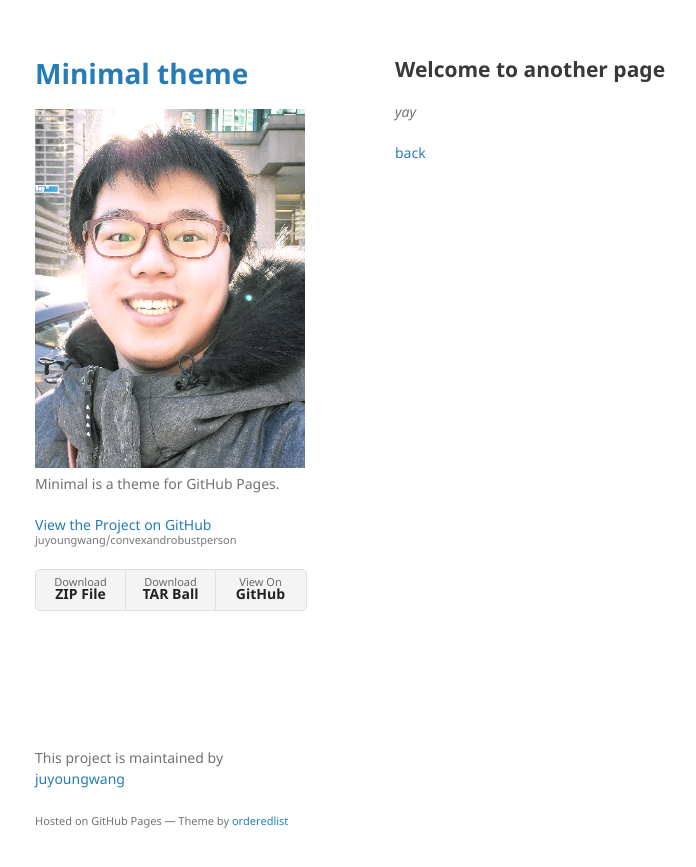
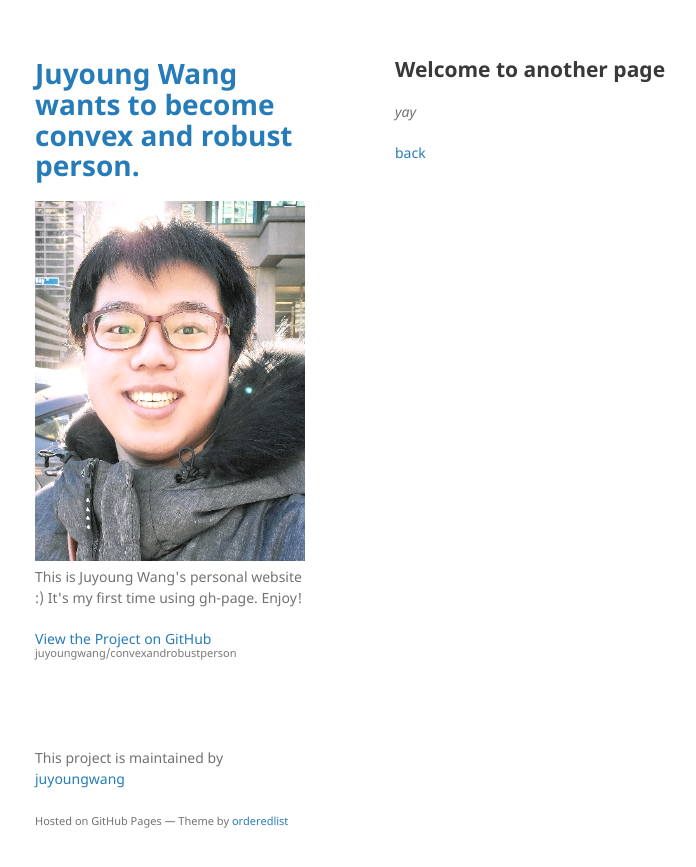
Before and after one commit to juyoungwang/convexandrobustperson, a Jekyll site: the page built from another-page.md, in a window 1280 px wide. Shown: the top 867 px of the page, without its empty margins (175-871 px from the left). Built offline with Jekyll 4.4.1, drawn with Linux system fonts in a browser that asks for light colours; our own code applies the rules of GitHub Pages for plain Markdown files.

Commit message:
Description change

```diff
--- a/_config.yml
+++ b/_config.yml
@@ -1,6 +1,6 @@
-title: Minimal theme
+title: Juyoung Wang wants to become convex and robust person.
 logo: /assets/img/logo.png
-description: Minimal is a theme for GitHub Pages.
-show_downloads: true
+description: This is Juyoung Wang's personal website :) It's my first time using gh-page. Enjoy!
+show_downloads: false
 google_analytics:
 theme: jekyll-theme-minimal
```
Also changed, not shown: index.md (+9 -5 lines).
